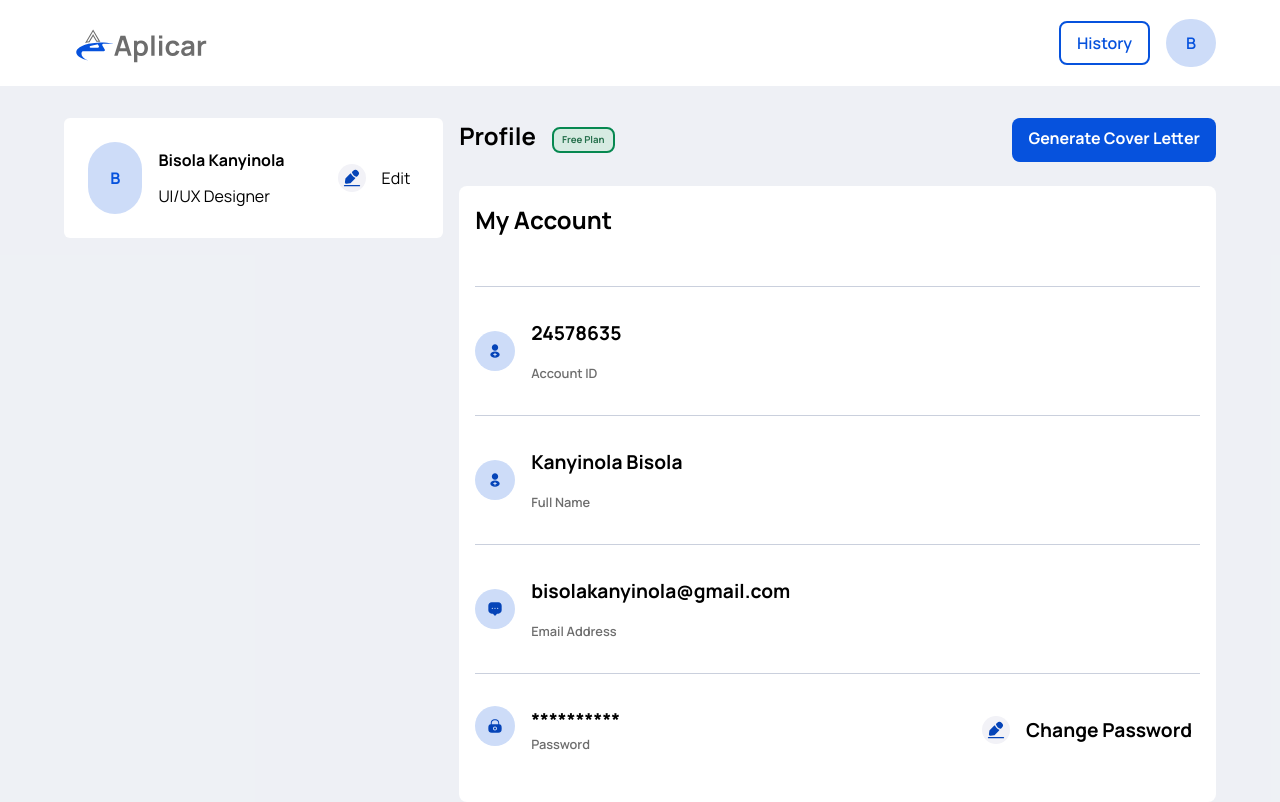
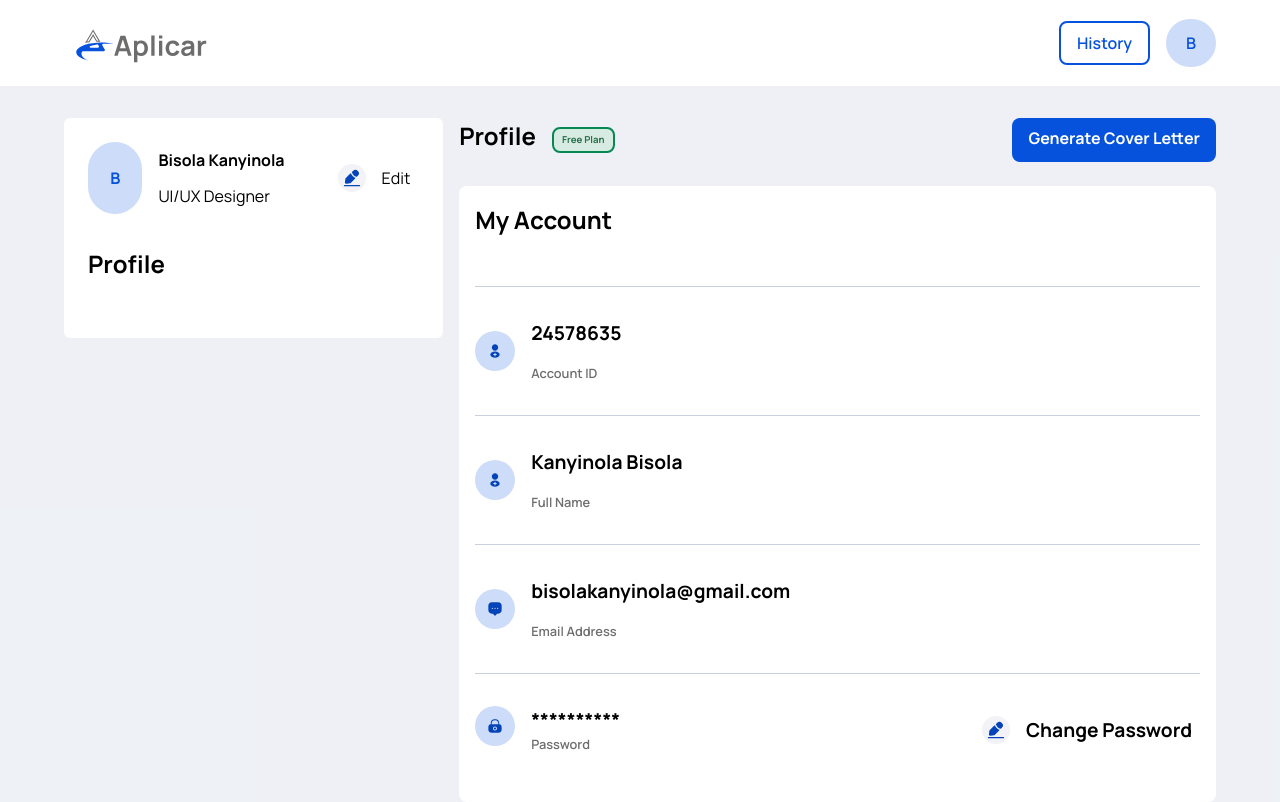
Before and after one commit to EarlPappi/hng, a React (Create React App) app: page / in a window 1280 px wide. Shown: the top 802 px of the page. Built offline with nearby package versions, Linux system fonts and the light colour scheme.

Commit message:
style: little style fix

```diff
--- a/src/Pages/Profile/ProfileSide.jsx
+++ b/src/Pages/Profile/ProfileSide.jsx
@@ -26,6 +26,9 @@ function ProfileSide() {
                 </div>
             </div>
 
+            <h1 className='font-bold text-[1.5em] my-8'>Profile</h1>
+
+
             {/* <div className='my-8 '>
                 <h1 className='font-bold text-[1.5em] border-b pb-4'>Profile</h1>
 
```
